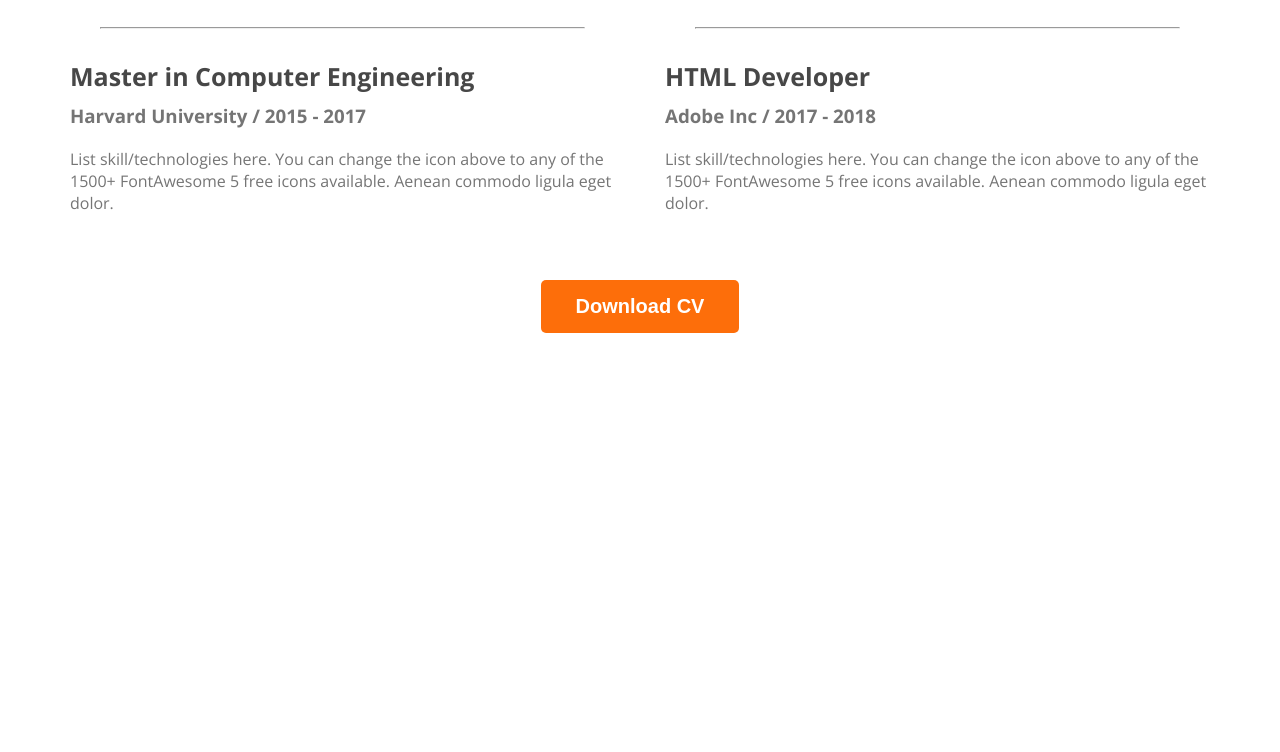
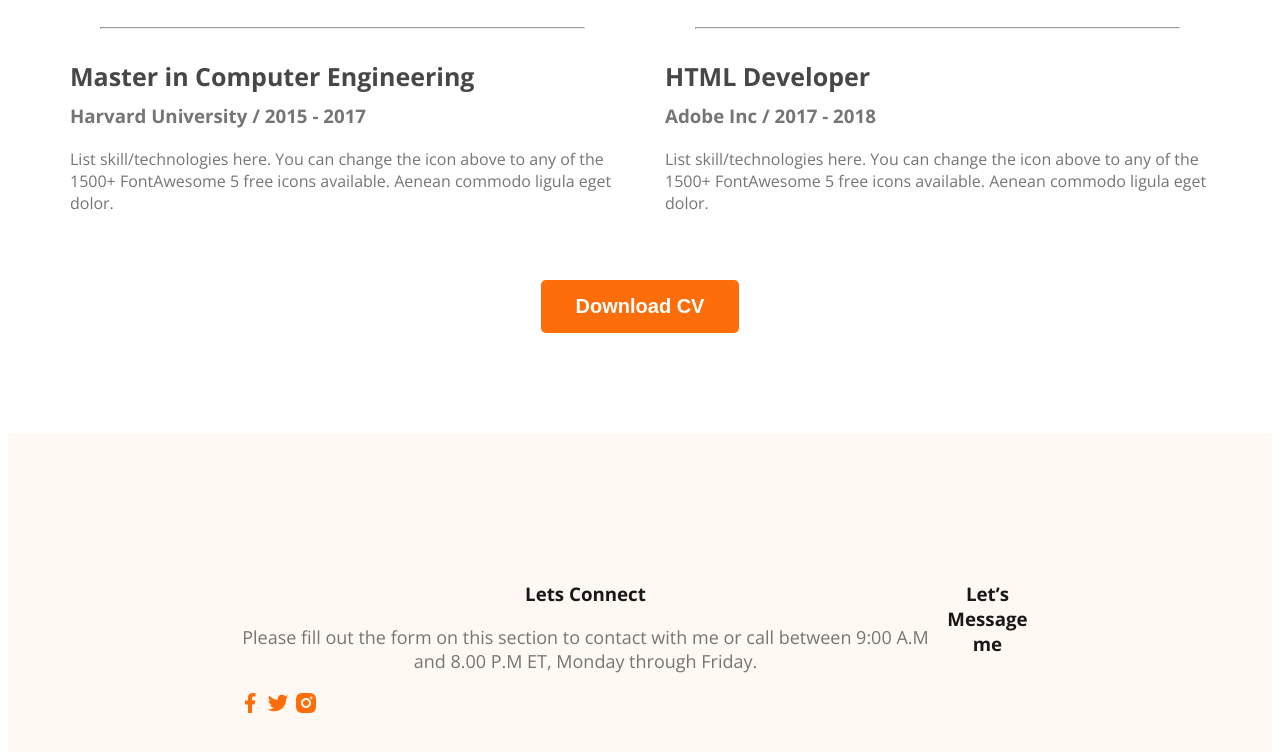
Before and after one commit to AthkiaAdiba/webdeveloper-portfolio, a plain HTML site: page index.html in a window 1280 px wide. Shown: the part 2730-3482 px from the top of the page. Before the commit the page ends 3071 px from the top, so only its background shows below. Drawn offline with nearby package versions, Linux system fonts and the light colour scheme.

Commit message:
basic footer

```diff
--- a/index.html
+++ b/index.html
@@ -158,6 +158,18 @@
 
     </main>
     <footer>
+        <div class="footer-column">
+            <h3 class="section-tittle">Lets Connect</h3>
+            <p class="section-descripton">Please fill out the form on this section to contact with me or call between 9:00 A.M and 8.00 P.M ET, Monday through Friday.</p>
+            <div class="social-links">
+                <a href=""><img src="images/icons/facebook.png" alt=""></a>
+                <a href=""><img src="images/icons/twitter.png" alt=""></a>
+                <a href=""><img src="images/icons/insta.png" alt=""></a>
+            </div>
+        </div>
+        <div class="footer-column">
+            <h3 class="section-tittle">Let’s Message me</h3>
+        </div>
 
     </footer>
 
--- a/styles/portfolio.css
+++ b/styles/portfolio.css
@@ -182,3 +182,12 @@ main section {
     text-align: center;
     margin-top: 50px;
 }
+
+
+/* footer styles */
+footer{
+    display: flex;
+    background: #FFF8F3;
+    padding: 130px 230px;
+    margin-top: 100px;
+}
```
